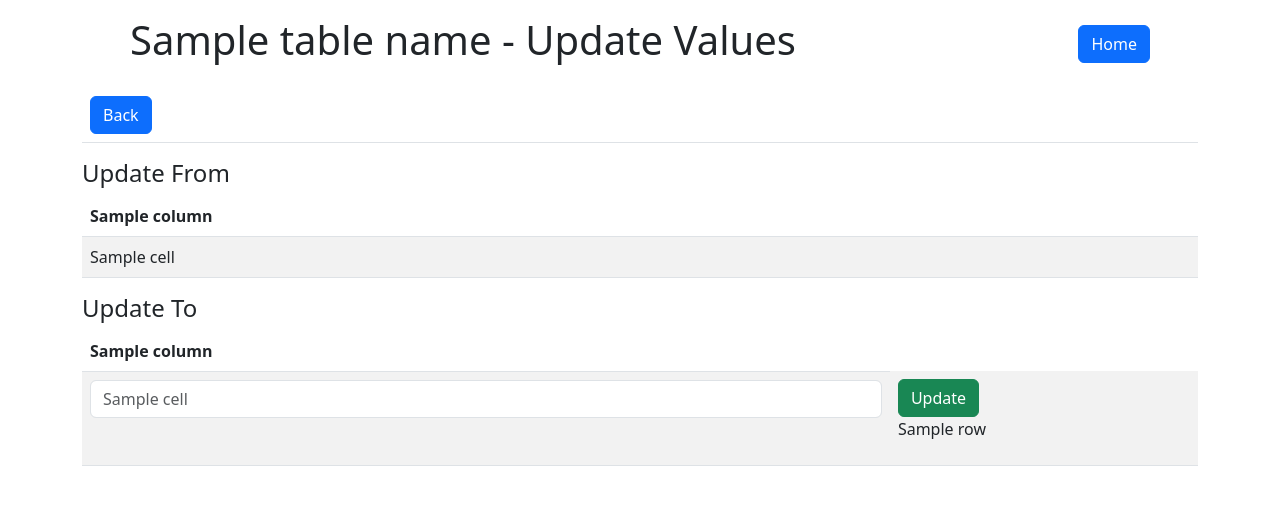
After one commit to Christin-coder/CSC244, a Flask app: template templates/updateTable.html in a window 1280 px wide. The commit adds this page. Shown: the top 505 px of the page. Run offline with Flask 3, Linux system fonts and the light colour scheme; the template is opened without the code that fills it: most values are stand-ins (such as "Sample title", 1, 10 or a date in 2020); some libraries are stand-ins or nearby versions.

Commit message:
Update Feature. Some UI changes.

```diff
--- a/app.py
+++ b/app.py
@@ -23,11 +23,10 @@ def get_column_data_types(table_name):
     logger.debug(f"Columns are : {columns}")
     cursor.execute(f"SELECT * FROM imdb.{table_name} WHERE {' AND '.join(f'{column} IS NOT NULL' for column in columns)} LIMIT 1")
     rowValues = cursor.fetchall()
-    logger.debug(f"Row values are : {rowValues}")
     for i in rowValues[0]:
         if i != '':
             column_data_types.append(type(i))
-            logger.debug(f"Data type of {i} is {type(i)}")
+            logger.debug(f"Data type is {type(i)}")
         else:
             column_data_types.append('')
 
@@ -39,15 +38,15 @@ def convert_to_data_types(column_values, column_data_types):
     logger.debug(f"Values are {column_values}")
     for value, data_type in zip(column_values, column_data_types):
         logger.debug(f"Values is {value} and data type is {data_type}")
-        if data_type is str and value != '':
+        if data_type is str and value != '' and value != None:
             converted_values.append(str(value))
-        elif data_type is int and value != '':
+        elif data_type is int and value != '' and value != None:
             converted_values.append(int(value))
-        elif data_type is float and value != '':
+        elif data_type is float and value != '' and value != None:
             converted_values.append(float(value))
-        elif data_type is bool and value != '':
+        elif data_type is bool and value != '' and value != None:
             converted_values.append(bool(value))
-        elif value is '':
+        elif value is '' and value != None:
             converted_values.append('')
 
     return converted_values
@@ -98,8 +97,36 @@ def display_tables():
 def view_table():
     page_number = int(request.args.get('page', 1))
     page_size = 15
+    if(request.args.get('update_values')):
+        logger.debug("update section entered")
+        table_name = request.args["table_name"]
+        logger.debug(f"Table name is {table_name}")
+        updateValue = request.args.get('update_values')
+        logger.debug(f"Update Where clause values = {updateValue}")
+        updateValue = ast.literal_eval(updateValue)
+        column_data_types = get_column_data_types(table_name)
+        converted_values = convert_to_data_types(updateValue, column_data_types)
+        logger.debug(f"Search query values = {converted_values}")
+
+        db_connection = init_db()
+        cursor = db_connection.cursor()
+        cursor.execute(f"SELECT * FROM imdb.{table_name} FETCH FIRST 1 ROWS ONLY")
+        columns = [column[0] for column in cursor.description]
+        logger.debug(f"Column names {columns}")
+        if table_name in ("DIRECTORS", "ACTORS", "MOVIES"):
+            query = f"SELECT * FROM imdb.{table_name} WHERE ID = {converted_values[0]}"
+            logger.debug(query)
+        else:
+            where_clause = build_search_query(table_name, columns, converted_values, column_data_types)
+            query = f"SELECT * FROM imdb.{table_name} WHERE {where_clause}"
+        cursor.execute(query)
+        search_results = cursor.fetchall()
+        logger.debug(f"Search results are {search_results}")
+        db_connection.close()
+
+        return render_template('updateTable.html', table_name=table_name, data=search_results, columns=columns)
+
     db_connection = init_db()
-
     cursor = db_connection.cursor()
     offset = (page_number - 1) * page_size
 
@@ -111,6 +138,38 @@ def view_table():
     db_connection.close()
 
     return render_template('view_table.html', table_name = table_name, data=all_rows, columns=columns, page=page_number)
+
+@app.route('/update_rows', methods=['GET', 'POST'])
+def update_rows():
+    logger.debug("Entered update_rows section")
+    table_name = request.args["table_name"]
+    if table_name in ("DIRECTORS", "MOVIES", "ACTORS"):
+        logger.debug(f"Table = {table_name}")
+        previousValues = ast.literal_eval(request.args.get('data'))
+        previousValues = previousValues[0]
+        logger.debug(f"Previous Values = {previousValues}")
+        update_values = request.form.getlist('newValueOfRow')
+        logger.debug(f"New Row values = {update_values}")
+        column_data_types = get_column_data_types(table_name)
+        logger.debug(f"Data types are {column_data_types}")
+        converted_values_prev = convert_to_data_types(previousValues, column_data_types)
+        converted_values_new = convert_to_data_types(update_values, column_data_types)
+        logger.debug(f"Converted previous values are {converted_values_prev}")
+        logger.debug(f"Converted values are {converted_values_new}")
+
+        db_connection = init_db()
+        cursor = db_connection.cursor()
+        cursor.execute(f"SELECT * FROM imdb.{table_name} FETCH FIRST 1 ROWS ONLY")
+        columns = [column[0] for column in cursor.description]
+        set_clause = build_search_query(table_name, columns, converted_values_new, column_data_types)
+        logger.debug(f"UPDATE imdb.{table_name} SET {set_clause} WHERE ID = {converted_values_prev[0]}")
+        query = f"UPDATE imdb.{table_name} SET {set_clause} WHERE ID = {converted_values_prev[0]}"
+        cursor.execute(query)
+        db_connection.commit()
+        db_connection.close
+
+    return redirect(url_for('view_table', table_name=table_name))
+
 
 @app.route('/submit_rows', methods=['POST'])
 def submit_rows():
@@ -142,31 +201,32 @@ def search_rows():
         query = f"SELECT * FROM imdb.{table_name} WHERE {where_clause}"
         cursor.execute(query)
         search_results = cursor.fetchall()
+        logger.debug(f"Search row results are {search_results}")
         db_connection.close()
 
     return render_template('search.html', table_name = table_name, data=search_results, columns=columns)
 
+
+
 @app.route('/delete_rows', methods=['GET','POST'])
 def deleteRow():
-    table_name = request.args["table_name"]
-    logger.debug(f"Table = {table_name}")
-    delete_values = ast.literal_eval(request.form.get('rowValue'))
-    logger.debug(f"Row values = {delete_values}")
-    column_data_types = get_column_data_types(table_name)
-    logger.debug(f"Data types are {column_data_types}")
-    converted_values = convert_to_data_types(delete_values, column_data_types)
-    logger.debug(f"Converted values are {converted_values}")
+    if (request.form.get("rowValue")):
+        logger.debug("delete section entered")
+        table_name = request.args["table_name"]
+        delete_values = ast.literal_eval(request.form.get('rowValue'))
+        column_data_types = get_column_data_types(table_name)
+        converted_values = convert_to_data_types(delete_values, column_data_types)
 
-    db_connection = init_db()
-    cursor = db_connection.cursor()
-    cursor.execute(f"SELECT * FROM imdb.{table_name} FETCH FIRST 1 ROWS ONLY")
-    columns = [column[0] for column in cursor.description]
-    where_clause = build_search_query(table_name, columns, converted_values, column_data_types)
-    logger.debug(f"Delete from {table_name} where {where_clause}")
-    query = f"DELETE FROM imdb.{table_name} WHERE {where_clause}"
-    cursor.execute(query)
-    db_connection.commit()
-    db_connection.close()
+        db_connection = init_db()
+        cursor = db_connection.cursor()
+        cursor.execute(f"SELECT * FROM imdb.{table_name} FETCH FIRST 1 ROWS ONLY")
+        columns = [column[0] for column in cursor.description]
+        where_clause = build_search_query(table_name, columns, converted_values, column_data_types)
+        logger.debug(f"Delete from {table_name} where {where_clause}")
+        query = f"DELETE FROM imdb.{table_name} WHERE {where_clause}"
+        cursor.execute(query)
+        db_connection.commit()
+        db_connection.close()
 
     return redirect(url_for('view_table', table_name=table_name))
 
--- a/static/script.js
+++ b/static/script.js
@@ -1,8 +1,27 @@
+$(document).ready(function () {
+    $('a[name="updateValue"]').click(function (e) {
+        e.preventDefault();
+        var url = $(this).attr('href');
+        window.location.href = url;
+    });
+});
 function insertRows() {
     var searchAndInsertButton = document.getElementById('searchAndInsertButton');
     var insertTable = document.getElementById('insertTable');
     insertTable.classList.remove('d-none');
     searchAndInsertButton.classList.add('d-none');
+}
+
+function updateRows() {
+    var searchAndInsertButton = document.getElementById('searchAndInsertButton');
+    var cancelUpdate = document.getElementById('cancelUpdate');
+    var updateRow = document.getElementsByName('updateRow');
+
+    searchAndInsertButton.classList.add('d-none');
+    cancelUpdate.classList.remove('d-none');
+    for (var i = 0; i < updateRow.length; i++) {
+        updateRow[i].classList.remove('d-none');
+    }
 }
 
 function searchRows() {
@@ -17,7 +36,7 @@ function deleteRows() {
     var cancelDelete = document.getElementById('cancelDelete');
     var deleteRow = document.getElementsByName('deleteRow');
     for (var i = 0; i < deleteRow.length; i++) {
-        deleteRow[i].classList.remove('d-none')
+        deleteRow[i].classList.remove('d-none');
     }
     searchAndInsertButton.classList.add('d-none');
     cancelDelete.classList.remove('d-none');
@@ -28,8 +47,19 @@ function cancelDelete() {
     var cancelDelete = document.getElementById('cancelDelete');
     var deleteRow = document.getElementsByName('deleteRow');
     for (var i = 0; i < deleteRow.length; i++) {
-        deleteRow[i].classList.add('d-none')
+        deleteRow[i].classList.add('d-none');
     }
     searchAndInsertButton.classList.remove('d-none');
     cancelDelete.classList.add('d-none');
 }
+
+function cancelUpdate() {
+    var searchAndInsertButton = document.getElementById('searchAndInsertButton');
+    var cancelUpdate = document.getElementById('cancelUpdate');
+    var updateRow = document.getElementsByName('updateRow');
+    for (var i = 0; i < updateRow.length; i++) {
+        updateRow[i].classList.add('d-none');
+    }
+    searchAndInsertButton.classList.remove('d-none');
+    cancelUpdate.classList.add('d-none');
+}
--- a/templates/tables.html
+++ b/templates/tables.html
@@ -2,7 +2,7 @@
 <html lang="en">
 <head>
     <meta charset="UTF-8">
-    <title>NuoDB Database Frontend</title>
+    <title>Movie Database Interface</title>
     <style>
         body {
             font-family: Arial, sans-serif;
--- /dev/null
+++ b/templates/updateTable.html
@@ -0,0 +1,76 @@
+<!DOCTYPE html>
+<html lang="en">
+<head>
+    <meta charset="UTF-8">
+    <title>View Table</title>
+    <link rel="stylesheet" href="https://cdnjs.cloudflare.com/ajax/libs/twitter-bootstrap/5.3.0/css/bootstrap.min.css">
+    <link rel="stylesheet" href="https://cdn.datatables.net/1.13.7/css/dataTables.bootstrap5.min.css">
+    <script defer src="https://code.jquery.com/jquery-3.7.1.js"></script>
+    <script defer src="https://cdn.datatables.net/1.13.7/js/jquery.dataTables.min.js"></script>
+    <script defer src="https://cdn.datatables.net/1.13.7/js/dataTables.bootstrap5.min.js"></script>
+    <script defer src="{{ url_for('static', filename='script.js') }}"></script>
+</head>
+
+<body>
+    <div class="container">
+        <div class="d-flex justify-content-between align-items-center px-5 py-3">
+            <h1>{{ table_name }} - Update Values</h1>
+            <a class="btn btn-primary" href="/" role="button">Home</a>
+        </div>
+        <div>
+            <table id="searchAndInsertButton" class="table">
+                <tr>
+                    <td>
+                        <button class="btn btn-primary" onclick="location.href='/view_table?table_name={{ table_name }}'">Back</button>
+                    </td>
+                </tr>
+            </table>
+        </div>
+        <div>
+            <a class="btn btn-danger d-none" id="cancelUpdate" onclick="location.href='/view_table?table_name={{ table_name }}'" role="button">Cancel Update</a>
+        </div>
+        <h4>Update From</h4>
+        <form id="updateForm" method="post" action="/update_rows?table_name={{table_name}}&data={{ data }}">
+            <table id="example" class="table table-striped" style="width:100%">
+                <thead>
+                    <tr>
+                        {% for column in columns %}
+                        <th>{{ column }}</th>
+                        {% endfor %}
+                    </tr>
+                </thead>
+                <tbody>
+                    {% for row in data %}
+                    <tr>
+                        {% for cell in row %}
+                        <td>{{ cell }}</td>
+                        {% endfor %}
+                    </tr>
+                    {% endfor %}
+                </tbody>
+            </table>
+            <h4>Update To</h4>
+            <table id="updateTable" class="table table-striped" style="width:100%">
+                <thead>
+                    <tr>
+                        {% for column in columns %}
+                        <th>{{ column }}</th>
+                        {% endfor %}
+                    </tr>
+                </thead>
+                <tbody>
+                    <tr id="newRow">
+                        {% for cell in data[0] %}
+                        <td><input type="text" class="form-control" name="newValueOfRow" placeholder="{{ cell }}"></td>
+                        {% endfor %}
+                        <td name="updateRow">
+                            <button type="submit" class="btn btn-success">Update</button>
+                            <p>{{ row }}</p>
+                        </td>
+                    </tr>
+                </tbody>
+            </table>
+        </form>
+    </div>
+</body>
+</html>
```
Also changed, not shown: templates/search.html (+55 -1 lines), templates/view_table.html (+8 -0 lines).
